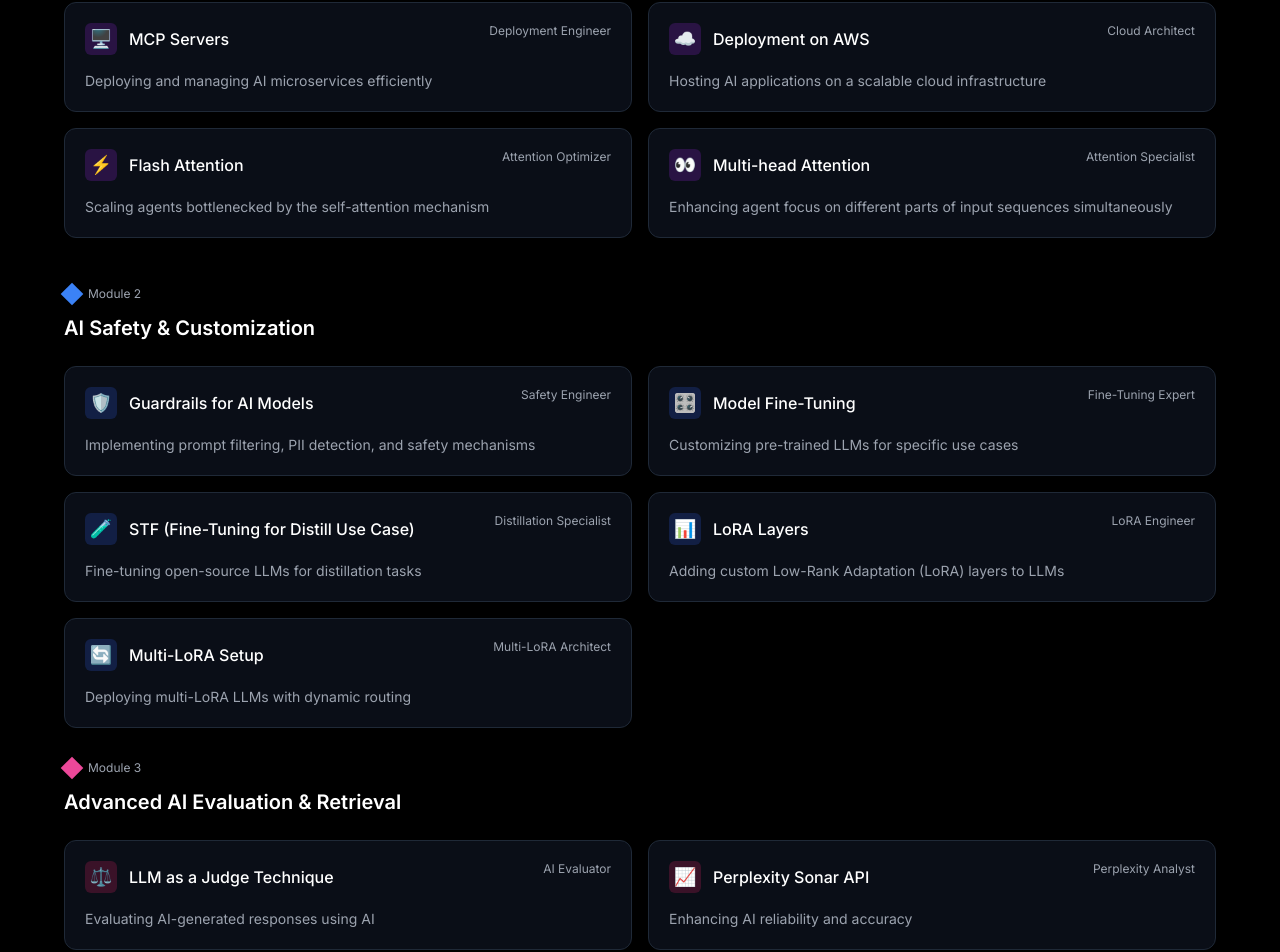
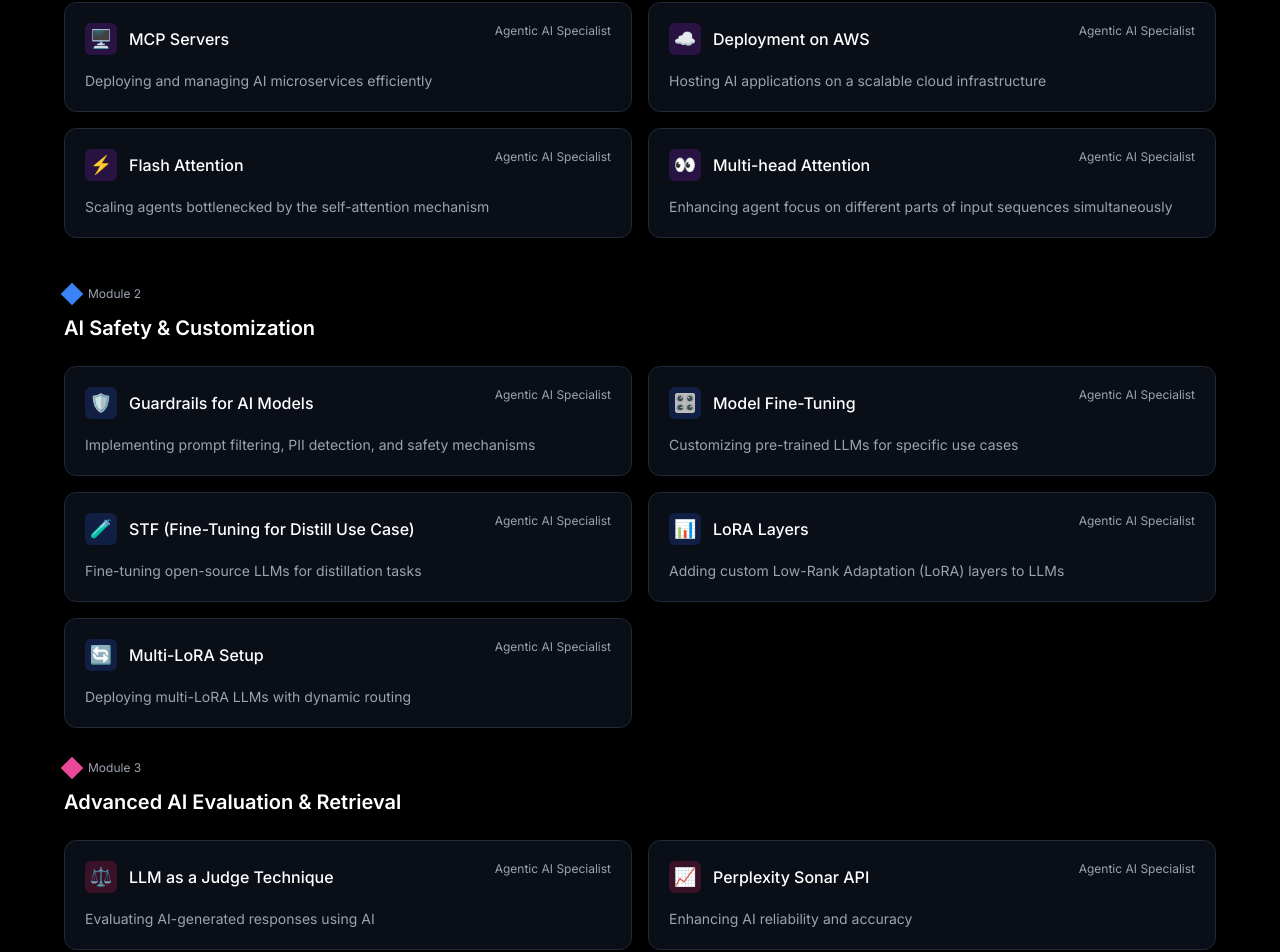
Before and after one commit to LWintern/the-agentic-ai, a Next.js app: page /advancedagenticai in a window 1280 px wide. Shown: the part 789-1741 px from the top of the page. Built offline with nearby package versions, Linux system fonts and the light colour scheme.

Commit message:
add new content for agentic ai

```diff
--- a/src/components/advancedagenticai/CoursePage/Roadmap.tsx
+++ b/src/components/advancedagenticai/CoursePage/Roadmap.tsx
@@ -103,7 +103,7 @@
           outcome: [
             "Deploying and managing AI microservices efficiently"
           ],
-          badge: "Deployment Engineer",
+          badge: "Agentic AI Specialist",
           icon: "🖥️"
         },
         {
@@ -111,7 +111,7 @@
           outcome: [
             "Hosting AI applications on a scalable cloud infrastructure"
           ],
-          badge: "Cloud Architect",
+          badge: "Agentic AI Specialist",
           icon: "☁️"
         },
         {
@@ -119,7 +119,7 @@
           outcome: [
             "Scaling agents bottlenecked by the self-attention mechanism"
           ],
-          badge: "Attention Optimizer",
+          badge: "Agentic AI Specialist",
           icon: "⚡"
         },
         {
@@ -127,7 +127,7 @@
           outcome: [
             "Enhancing agent focus on different parts of input sequences simultaneously"
           ],
-          badge: "Attention Specialist",
+          badge: "Agentic AI Specialist",
           icon: "👀"
         }
       ]
@@ -141,7 +141,7 @@
           outcome: [
             "Implementing prompt filtering, PII detection, and safety mechanisms"
           ],
-          badge: "Safety Engineer",
+          badge: "Agentic AI Specialist",
           icon: "🛡️"
         },
         {
@@ -149,7 +149,7 @@
           outcome: [
             "Customizing pre-trained LLMs for specific use cases"
           ],
-          badge: "Fine-Tuning Expert",
+          badge: "Agentic AI Specialist",
           icon: "🎛️"
         },
         {
@@ -157,7 +157,7 @@
           outcome: [
             "Fine-tuning open-source LLMs for distillation tasks"
           ],
-          badge: "Distillation Specialist",
+          badge: "Agentic AI Specialist",
           icon: "🧪"
         },
         {
@@ -165,7 +165,7 @@
           outcome: [
             "Adding custom Low-Rank Adaptation (LoRA) layers to LLMs"
           ],
-          badge: "LoRA Engineer",
+          badge: "Agentic AI Specialist",
           icon: "📊"
         },
         {
@@ -173,7 +173,7 @@
           outcome: [
             "Deploying multi-LoRA LLMs with dynamic routing"
           ],
-          badge: "Multi-LoRA Architect",
+          badge: "Agentic AI Specialist",
           icon: "🔄"
         }
       ]
@@ -187,7 +187,7 @@
           outcome: [
             "Evaluating AI-generated responses using AI"
           ],
-          badge: "AI Evaluator",
+          badge: "Agentic AI Specialist",
           icon: "⚖️"
         },
         {
@@ -195,7 +195,7 @@
           outcome: [
             "Enhancing AI reliability and accuracy"
           ],
-          badge: "Perplexity Analyst",
+          badge: "Agentic AI Specialist",
           icon: "📈"
         },
         {
@@ -203,7 +203,7 @@
           outcome: [
             "Enhancing LLM capabilities with Neo4j Graph DB"
           ],
-          badge: "Graph DB Specialist",
+          badge: "Agentic AI Specialist",
           icon: "🗂️"
         }
       ]
@@ -217,7 +217,7 @@
           outcome: [
             `Understanding the "Attention Is All You Need" white paper`
           ],
-          badge: "Transformer Expert",
+          badge: "Agentic AI Specialist",
           icon: "🏗️"
         },
         {
@@ -225,7 +225,7 @@
           outcome: [
             "Traditional sequential memory for AI models"
           ],
-          badge: "Memory Architect",
+          badge: "Agentic AI Specialist",
           icon: "🧠"
         }
       ]
```
